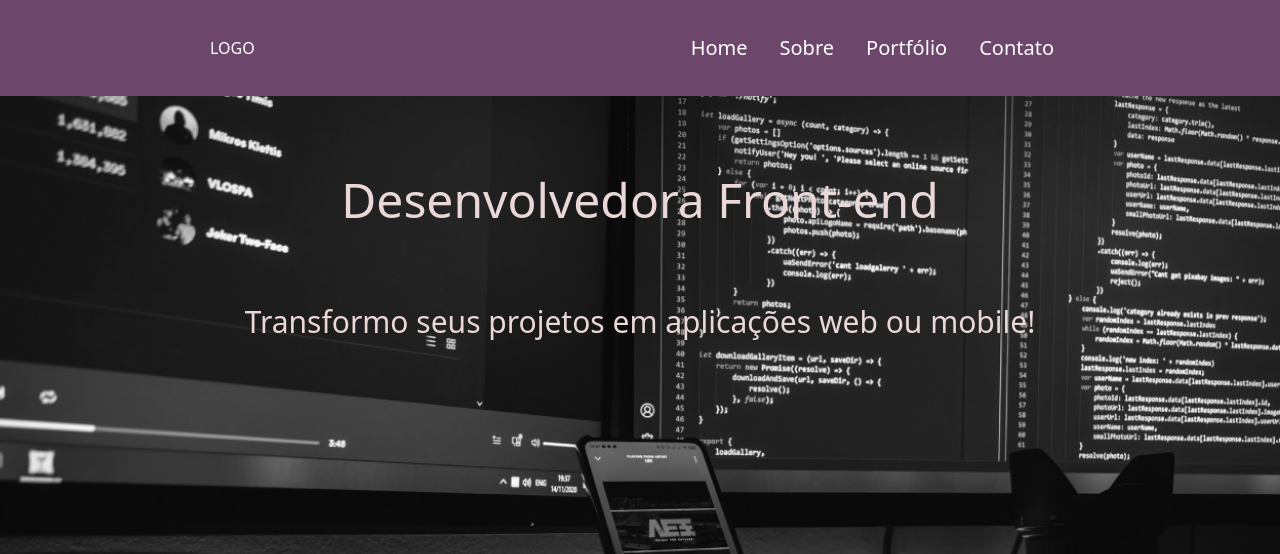
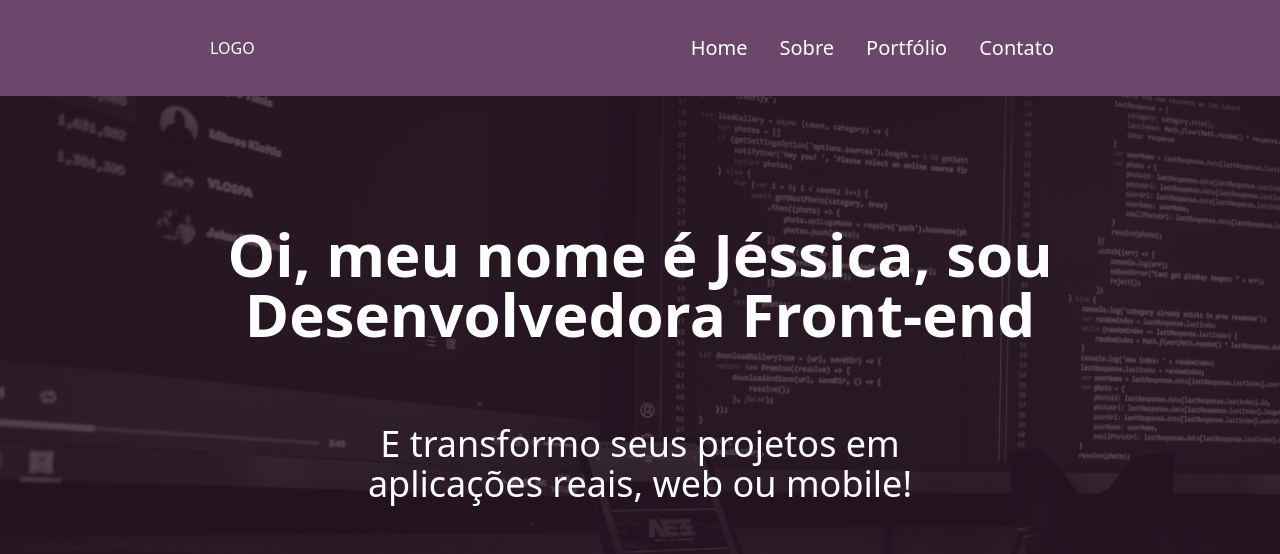
Before and after one commit to JessMotta/portfolio_react, a React (Create React App) app: page / in a window 1280 px wide. Shown: the top 554 px of the page. Built offline with nearby package versions, Linux system fonts and the light colour scheme.

Commit message:
finish hero section

```diff
--- a/src/components/Hero/index.js
+++ b/src/components/Hero/index.js
@@ -2,9 +2,9 @@ import React from "react";
 
 export default function index() {
   return (
-    <section className="bg-hero-pattern bg-cover bg-neutral-700 h-screen">
-      <h1 className="text-misty-rose flex justify-center pt-20 text-5xl">Desenvolvedora Front-end</h1>
-      <h2 className="text-misty-rose flex justify-center pt-20 text-3xl">Transformo seus projetos em aplicações web ou mobile!</h2>
+    <section className="bg-hero-pattern bg-blend-luminosity bg-cover h-screen text-white text-center py-32 m-auto">
+      <h1 className="flex justify-center text-6xl font-bold w-2/3 m-auto">Oi, meu nome é Jéssica, sou Desenvolvedora Front-end</h1>
+      <h2 className="flex justify-center pt-20 text-4xl w-1/2 m-auto">E transformo seus projetos em aplicações reais, web ou mobile!</h2>
     </section>
   );
 }
--- a/src/components/Menu/index.js
+++ b/src/components/Menu/index.js
@@ -4,10 +4,10 @@ export default function Menu() {
   return (
 
         <ul className='flex items-center text-xl'>
-            <li className='mx-4'><a className='cursor-pointer hover:text-zinc-400 duration-200'>Home</a></li>
-            <li className='mx-4'><a className='cursor-pointer hover:text-zinc-400 duration-200'>Sobre</a></li>
-            <li className='mx-4'><a className='cursor-pointer hover:text-zinc-400 duration-200'>Portfólio</a></li>
-            <li className='mx-4'><a className='cursor-pointer hover:text-zinc-400 duration-200'>Contato</a></li>
+            <li className='mx-4'><a className='cursor-pointer hover:text-zinc-400 duration-200' href='https://jessicamottadev.com'>Home</a></li>
+            <li className='mx-4'><a className='cursor-pointer hover:text-zinc-400 duration-200' href='https://jessicamottadev.com'>Sobre</a></li>
+            <li className='mx-4'><a className='cursor-pointer hover:text-zinc-400 duration-200' href='https://jessicamottadev.com'>Portfólio</a></li>
+            <li className='mx-4'><a className='cursor-pointer hover:text-zinc-400 duration-200' href='https://jessicamottadev.com'>Contato</a></li>
         </ul>
 
   )
```
Also changed, not shown: src/assets/heroImage.png, src/global.css (line endings or trailing spaces).
